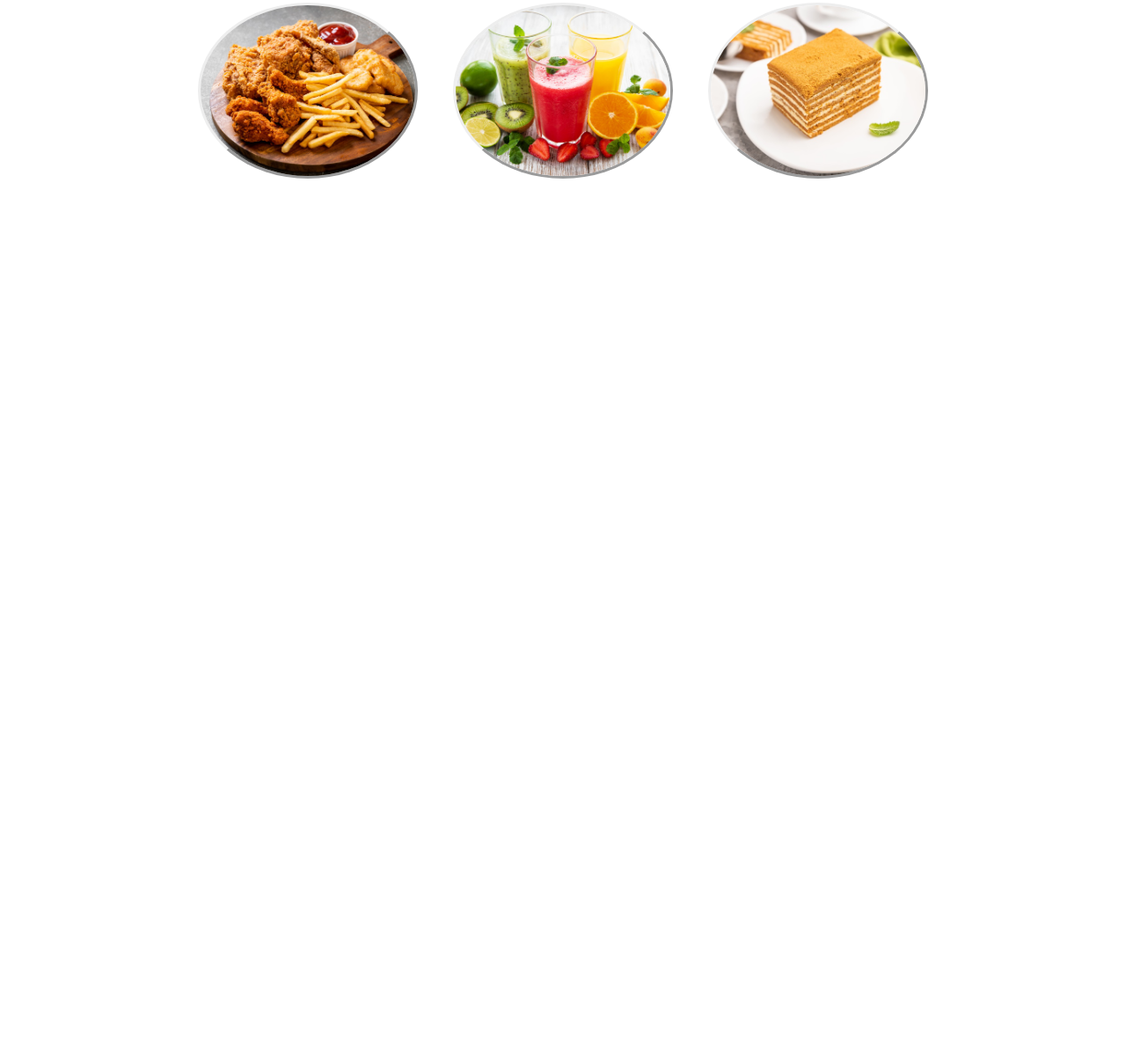
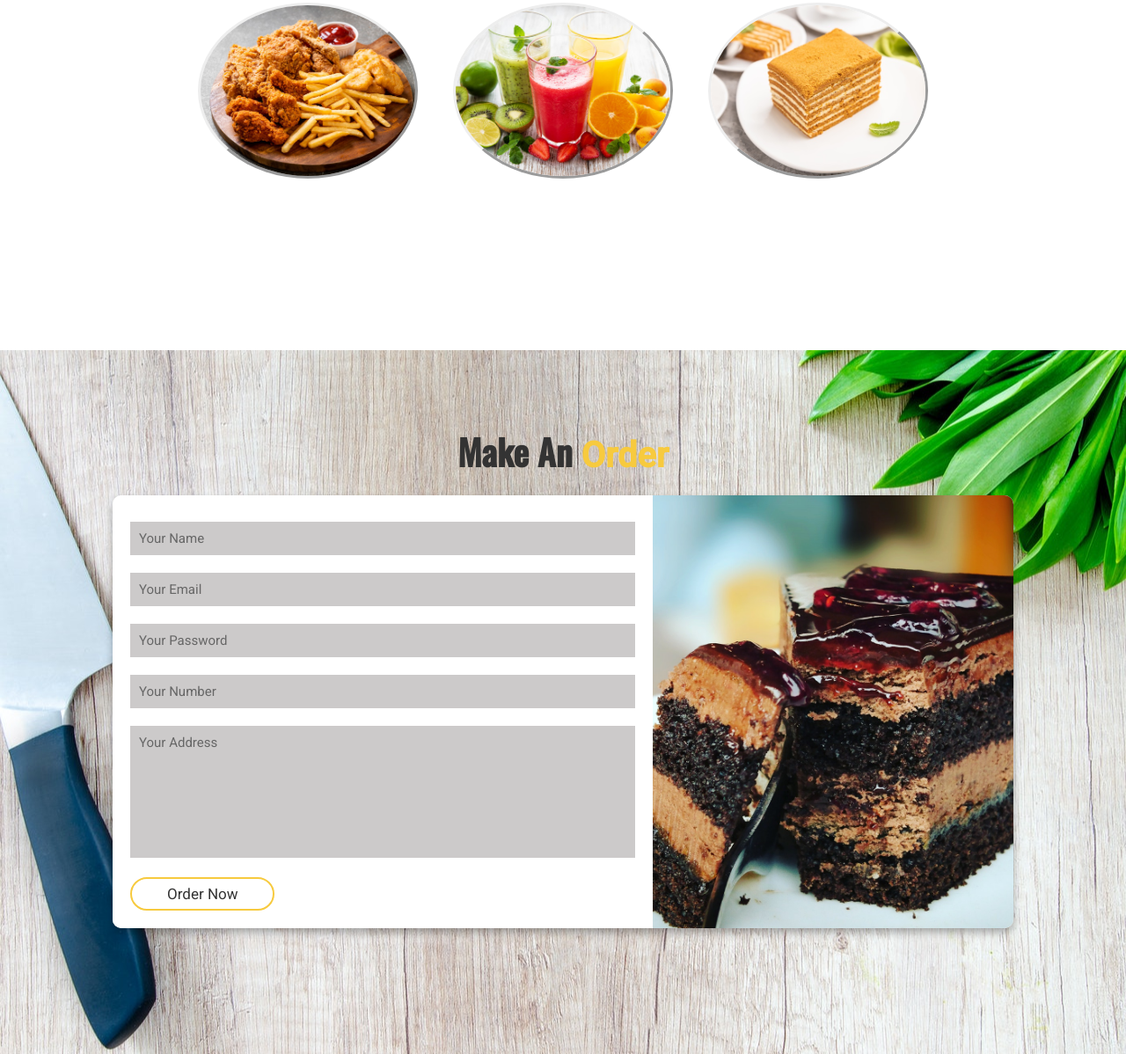
Before and after one commit to Namrata-Agrawal/FoodZone, a plain HTML site: page index.html in a window 1280 px wide. Shown: the part 3841-5039 px from the top of the page at 88% size. Before the commit the page ends 4239 px from the top, so only its background shows below. Drawn offline with nearby package versions, Linux system fonts and the light colour scheme.

Commit message:
Add Order Section

```diff
--- a/css/style.css
+++ b/css/style.css
@@ -406,6 +406,60 @@ header #menu-bar{
 
 }
 
+.order{
+    background: url(../images/popular-bg.jpg) no-repeat;
+    background-size: cover;
+    background-position: center;
+}
+.order .row{
+    display: flex;
+    background: #fff;
+    margin: 2rem 0;
+    overflow: hidden;
+    box-shadow: 0 .5rem 1rem rgba(0, 0, 0,0.3);
+    border-radius: 1rem;
+}
+
+.order .row .image{
+    flex: 1 1 40%;
+}
+
+.order .row .image img{
+    height: 100%;
+    width:100%;
+    object-fit: cover;
+}
+
+.order .row form{
+    flex:1 1 60%;
+    background: #fff;
+    padding: 2rem;
+}
+.order .row form .box::placeholder{
+    color: #666;
+    text-transform: capitalize;
+}
+.order .row form .box{
+    padding: 1rem;
+    margin: 1rem 0;
+    font-size: 1.5rem;
+    color: #333;
+    text-transform: none;
+    background:rgb(204, 202, 202);
+    width: 100%;
+}
+
+.order .row form .address{
+    resize:none;
+    height: 15rem;
+
+
+}
+
+
+
+
+
 
 
 
@@ -486,6 +540,10 @@ header #menu-bar{
     .home .content h3{
         font-size: 4.5rem;
     }
+
+    .order .row .image{
+        display: none;
+    }
 }
 @media (max-width:500px){
     html{
--- a/index.html
+++ b/index.html
@@ -234,12 +234,39 @@
             </div>
         </section>
 
-
-
+        <script src="https://apps.elfsight.com/p/platform.js" defer></script>
+        <div class="elfsight-app-5ebe54ee-8b6f-4533-826f-604e159a4193"></div>
 
 
 
         <!-- Gallery section ends-->
+
+        <!-- Order Section start-->
+
+        <section class="order" id="order">
+            <h1 class="heading">make an <span>order</span></h1>
+            <div class="row">
+                <form action="">
+                    <input type="text" placeholder="your name" class="box">
+                    <input type="email" placeholder="your email" class="box">
+                    <input type="password" placeholder="your password" class="box">
+                    <input type="number" placeholder="your number" class="box">
+                    <textarea name="" id="" cols="30" rows="10" class="box address" placeholder="your address"></textarea>
+
+                    <input type="submit" value="order now" class="btn">
+                </form>
+                <div class="image">
+                    <img src="images/form-img.jpg" alt="">
+
+                </div>
+
+            </div>
+
+        </section>
+
+
+
+        <!--Order Section ends-->
 
 
 
```
